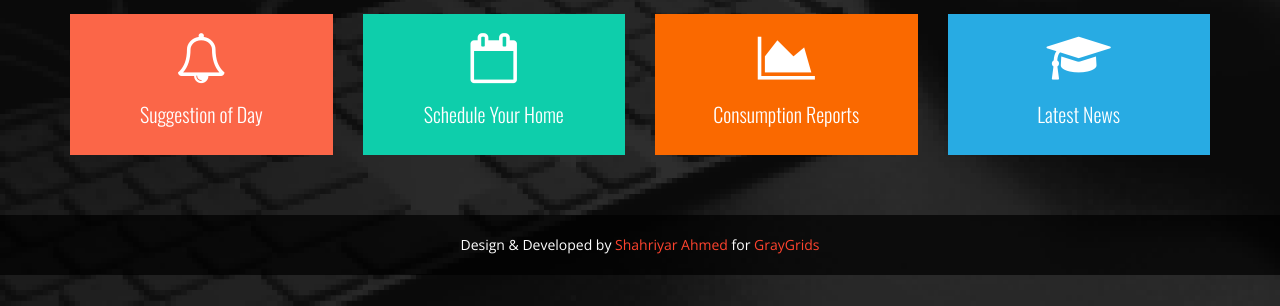
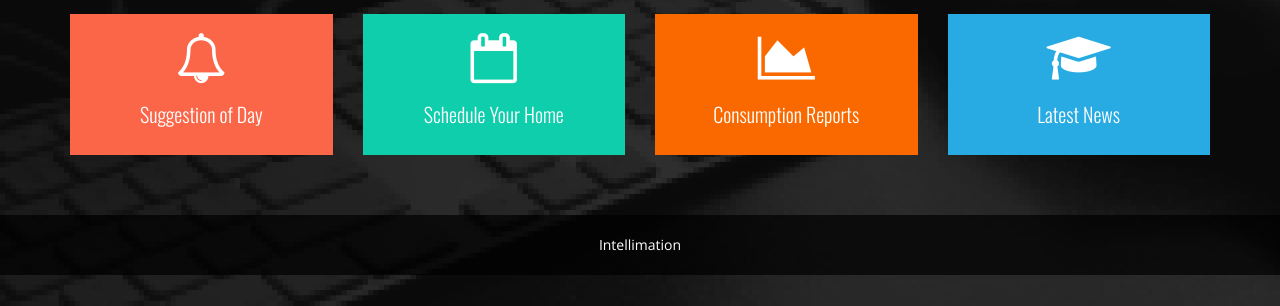
Before and after one commit to codeforpakistan/intellimation, a plain HTML site: page index.html in a window 1280 px wide. Shown: the part 494-800 px from the top of the page. Drawn offline with nearby package versions, Linux system fonts and the light colour scheme.

Commit message:
Final Commit

```diff
--- a/index.html
+++ b/index.html
@@ -178,7 +178,7 @@
             <div class="container">
                 <div class="row">
                     <div class="col-md-12">
-                        <div>Design & Developed by <a href="https://www.facebook.com/Shahriyar.Ahmed.Sohel" target="_blank">Shahriyar Ahmed</a> for <a href="http://graygrids.com">GrayGrids</a></div>
+                        <div>Intellimation</div>
                     </div>
                 </div>
             </div>
```
